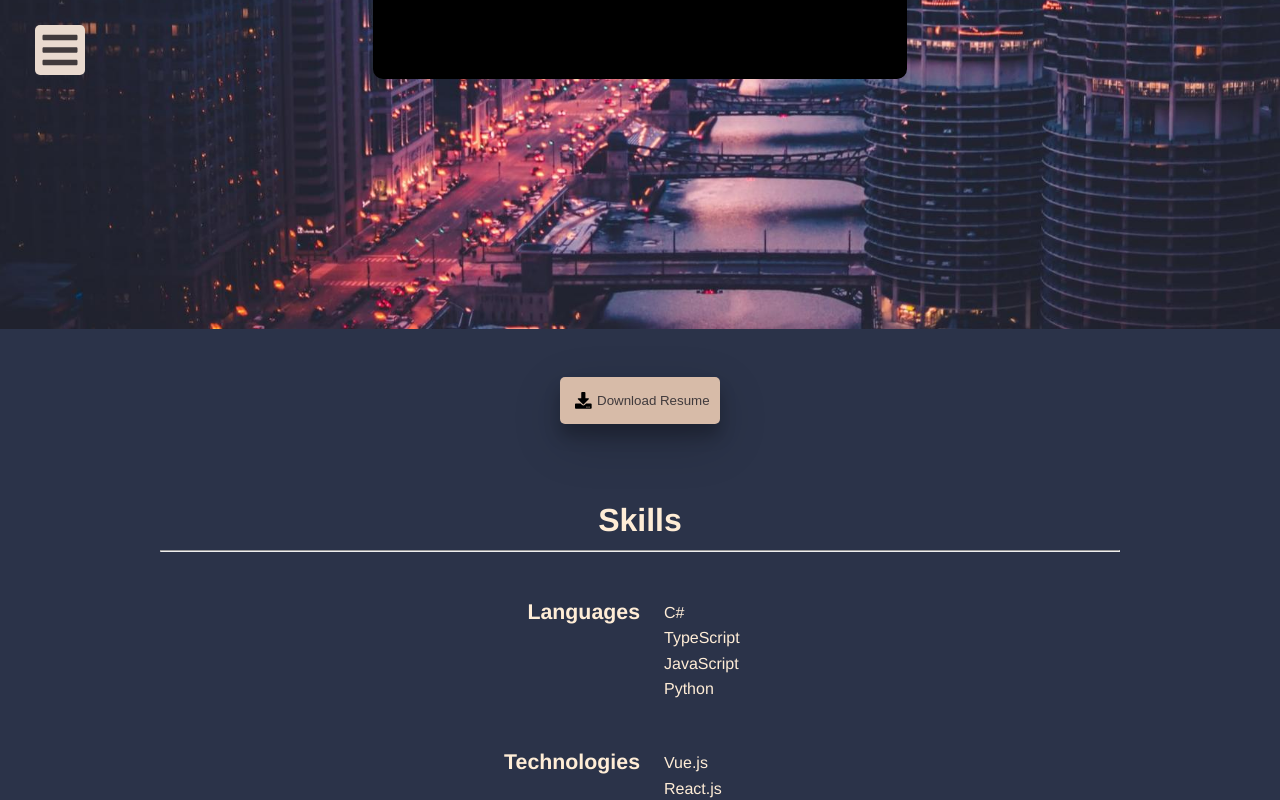
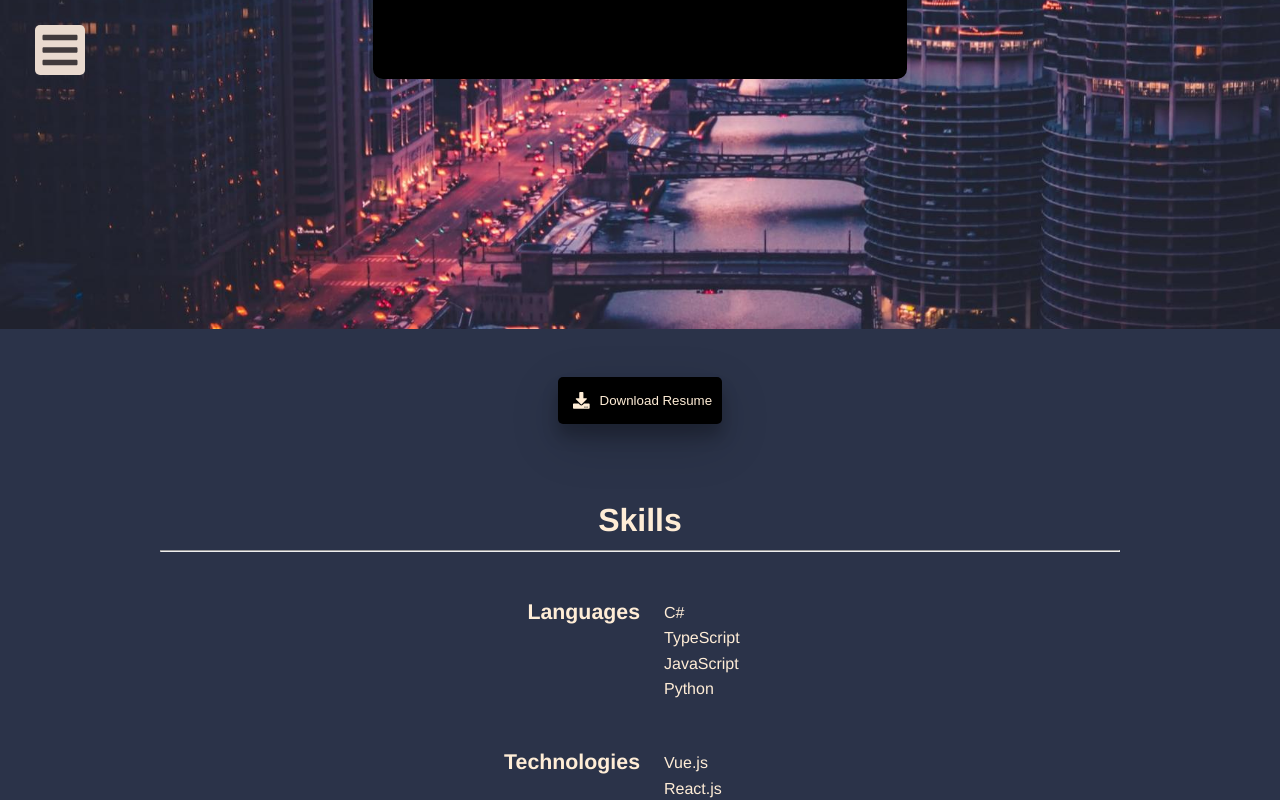
Before and after one commit to avenmia/PersonalWebsite, a Vue app: page / in a window 1280 px wide. In both pictures the pointer is over the button "Download Resume". Shown: the part 471-1271 px from the top of the page. Built offline with nearby package versions, Linux system fonts and the light colour scheme.

Commit message:
Updating download resume button

```diff
--- a/src/components/resume/DownloadResume.vue
+++ b/src/components/resume/DownloadResume.vue
@@ -47,7 +47,8 @@ button:focus {
 }
 
 button:hover, button:hover * {
-  background-color: #d7bba8;
+  color: #ffedd6;
+  background-color: black;
 }
 
 button:hover {
@@ -68,6 +69,7 @@ button:hover {
   background-color: #ffedd6;
   padding: 5px;
   font-size: 20pt;
+  margin-right: 5px;
 }
 
 .download-btn {
```
